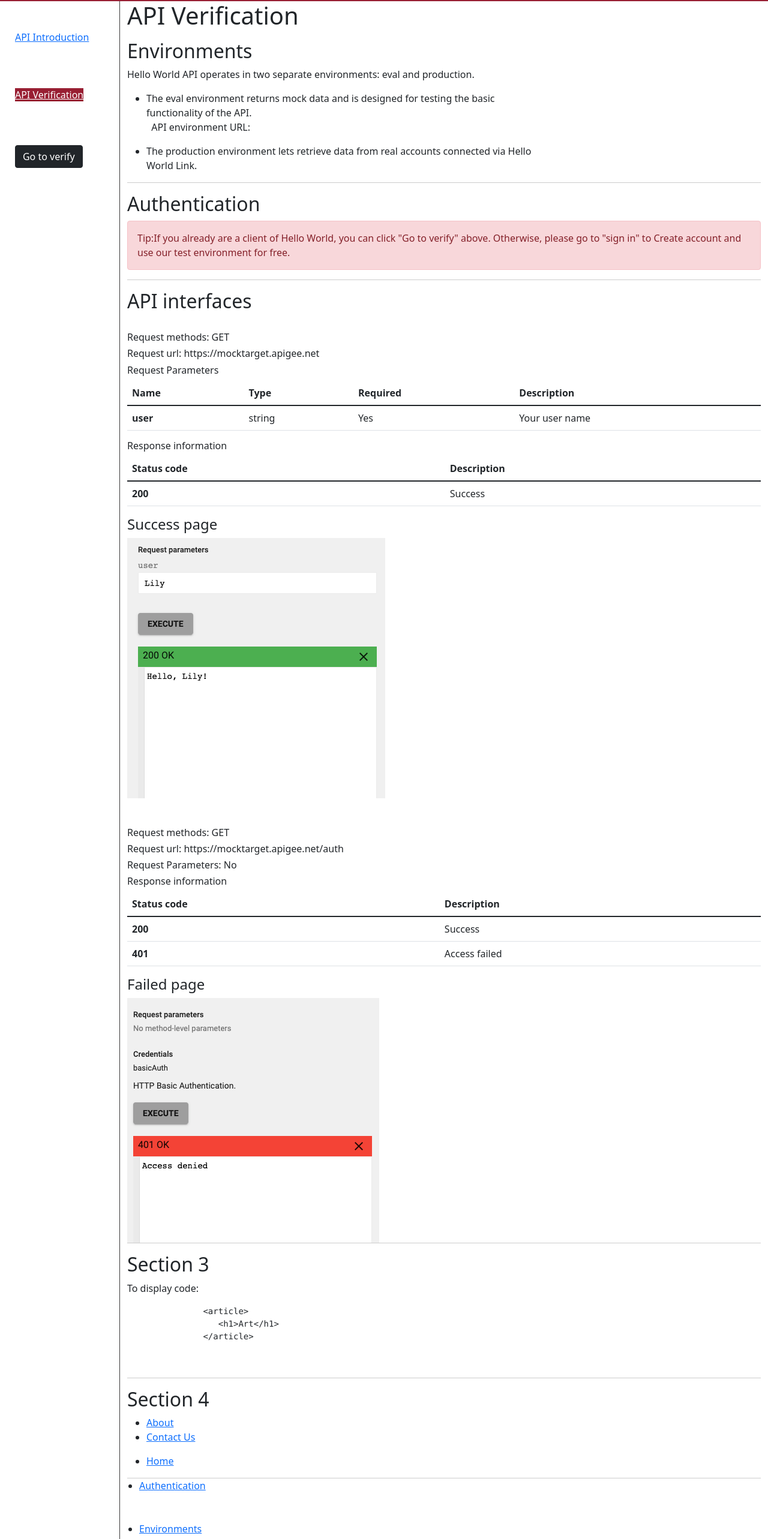
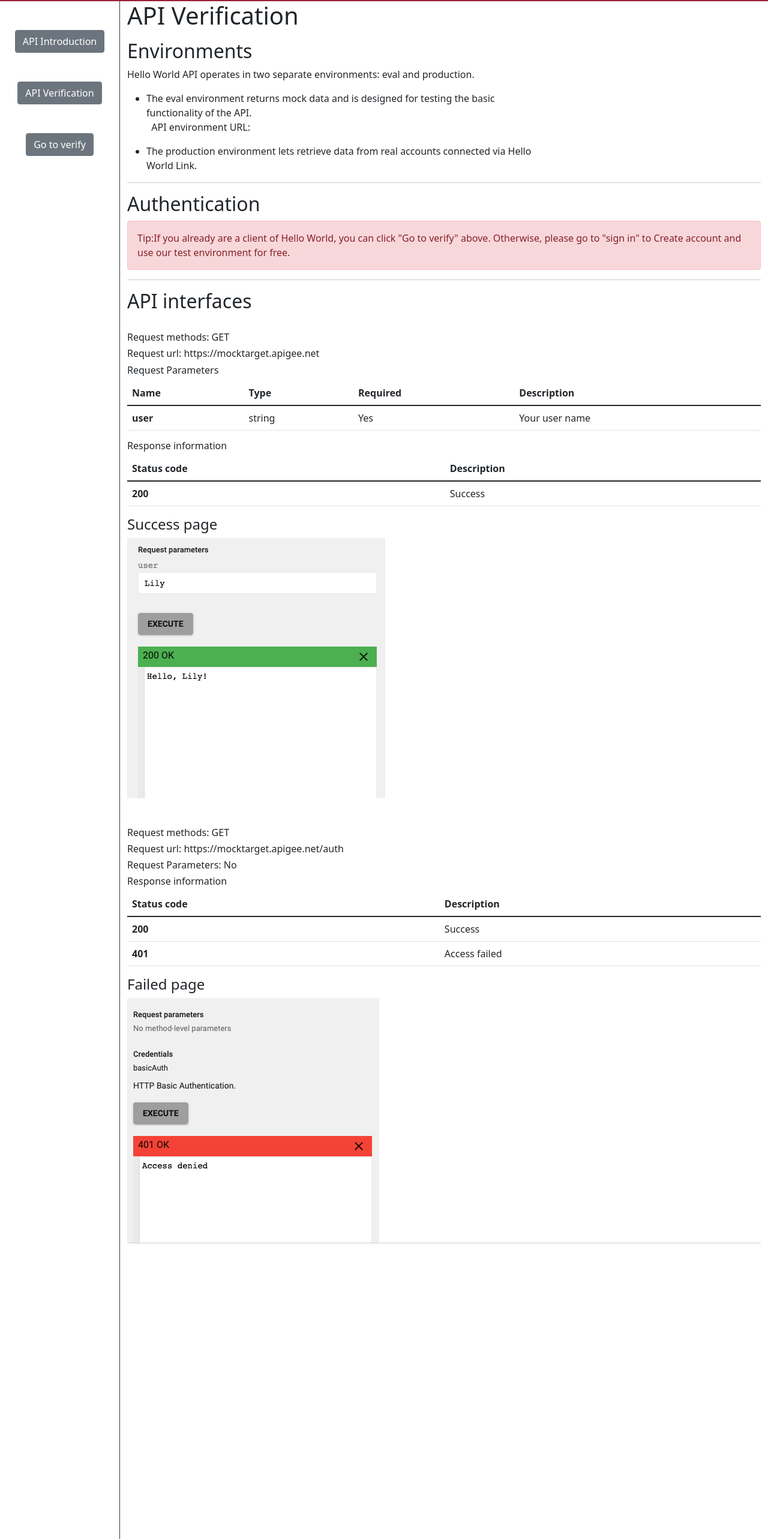
Before and after one commit to atkustas/p3-marketplace, an Angular app in the folder marketplace-FE/: page /detail/verification in a window 1280 px wide. Shown: the part 80-2646 px from the top of the page at 60% size. Built offline with nearby package versions, Linux system fonts and the light colour scheme.

Commit message:
added some styles

```diff
--- a/marketplace-FE/src/app/components/detail/detail.component.css
+++ b/marketplace-FE/src/app/components/detail/detail.component.css
@@ -54,6 +54,6 @@
 }
 
 .active{
-    background-color: #981E32;
-    color: #fff;
+
+    text-decoration: underline #981E32;
 }
--- a/marketplace-FE/src/app/components/detail/detail.component.html
+++ b/marketplace-FE/src/app/components/detail/detail.component.html
@@ -3,17 +3,20 @@
 
         <br>
         <br>
-        <span>&nbsp;&nbsp;&nbsp;&nbsp;&nbsp;&nbsp;</span><a [routerLink] = "[ '/detail/introduction' ]" routerLinkActive = "active">API Introduction</a>
+        <div class="col text-center">
+            <a [routerLink] = "[ '/detail/introduction' ]" class="btn btn-secondary" role="button" >API Introduction</a>
+        </div>
         <br>
         <br>
+        <div class="col text-center">
+            <a [routerLink] = "[ '/detail/verification' ]" class="btn btn-secondary" role="button" >API Verification</a>
+        </div>
         <br>
         <br>
-        <span>&nbsp;&nbsp;&nbsp;&nbsp;&nbsp;&nbsp;</span><a [routerLink] = "[ '/detail/verification' ]" routerLinkActive = "active">API Verification</a>
-        <br>
-        <br>
-        <br>
-        <br>
-        <span>&nbsp;&nbsp;&nbsp;&nbsp;&nbsp;&nbsp;</span><button type="button" class="btn btn-dark" >Go to verify</button>
+        <div class="col text-center">
+            <button type="button" class="btn btn-secondary" >Go to verify</button>
+        </div>
+
 
     </div>
 
--- a/marketplace-FE/src/app/components/detail/introduction/introduction.component.html
+++ b/marketplace-FE/src/app/components/detail/introduction/introduction.component.html
@@ -35,29 +35,3 @@
           </div>
         </div>
       </div>
-
-      <div class="row">
-        <div class="col-md-8">
-          <h4>Step 2: Enable ...</h4>
-          <div class="box">
-            <img src="assets/createapp.png" alt="image">
-          </div>
-        </div>
-      </div>
-    </section>
-    <section id="sec4">
-      <div class="row">
-        <div class="col-md-8">
-          <ul>
-            <li><a href="#">1.</a></li>
-            <li><a href="#">2.</a></li>
-          </ul>
-        </div>
-        <div class="col-md-8">
-          <ul>
-            <li><a href="#">3.</a></li>
-          </ul>
-        </div>
-      </div>
-    </section>
-  </div>
--- a/marketplace-FE/src/app/components/detail/verification/verification.component.html
+++ b/marketplace-FE/src/app/components/detail/verification/verification.component.html
@@ -110,69 +110,3 @@
         </div>
       </div>
     </section>
-
-
-
-
-    <section id="sec4">
-
-      <h2>Section 3</h2>
-      <div class="row">
-        <div class="col-md-8">
-            <p>To display code: </p>
-
-            <pre>
-               &lt;article&gt;
-                  &lt;h1&gt;Art&lt;/h1&gt;
-               &lt;/article&gt;
-
-            </pre>
-        </div>
-      </div>
-    </section>
-    <section id="sec4">
-      <h2>Section 4</h2>
-      <div class="row">
-        <div class="col-md-8">
-          <ul>
-            <li><a href="#">About</a></li>
-            <li><a href="#">Contact Us</a></li>
-          </ul>
-        </div>
-        <div class="col-md-8">
-          <ul>
-            <li><a href="#">Home</a></li>
-
-
-          </ul>
-        </div>
-      </div>
-    </section>
-  </div>
-
-
-
-
-  <ul>
-    <li><a href="#">Authentication</a></li>
-    <br>
-    <br>
-    <li><a href="#">Environments</a></li>
-    <br>
-    <br>
-    <li><a href="#">Create a template</a></li>
-    <br>
-    <br>
-  </ul>
-  <div class="alert alert-danger" role="alert">
-    tip:
- </div>
-
- <p>To display code: </p>
-
-  <pre>
-     &lt;article&gt;
-        &lt;h1&gt;Art&lt;/h1&gt;
-     &lt;/article&gt;
-
-  </pre>
```
Also changed, not shown: 1 other file (tests, documents, lock files or other folders).
